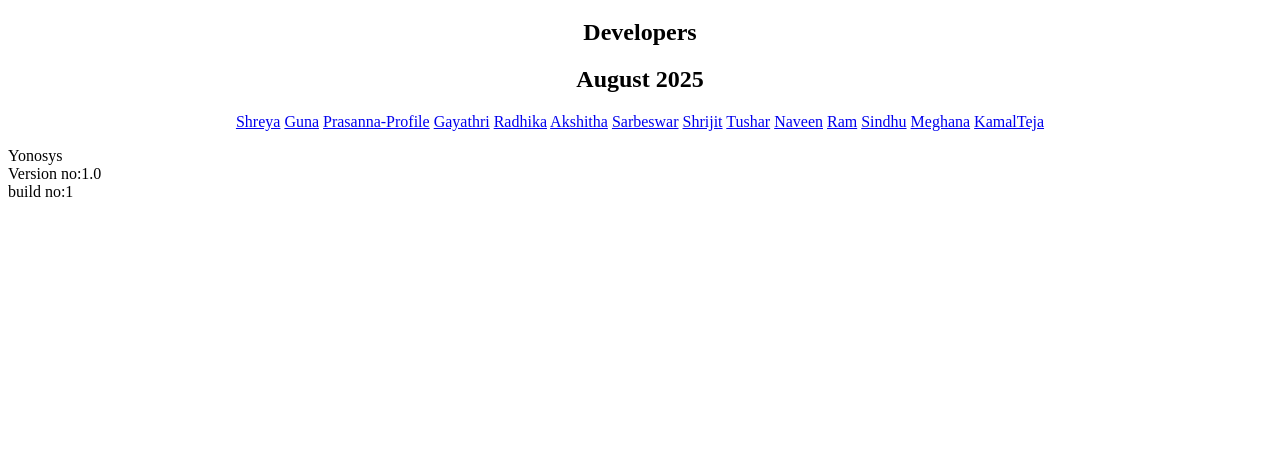
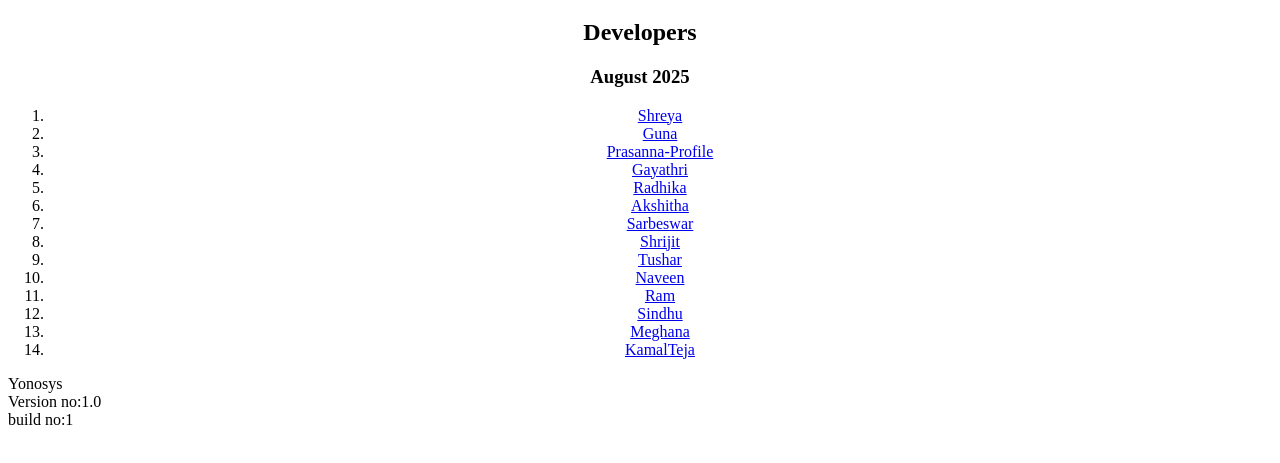
Before and after one commit to yonosyshyd-prog/yonosysemp, a plain HTML site: page index.html in a window 1280 px wide. Shown: the part 61-524 px from the top of the page. Drawn offline with Linux system fonts and the light colour scheme.

Commit message:
sortUpdate index.html
sort

```diff
--- a/index.html
+++ b/index.html
@@ -7,24 +7,24 @@
 <center>
 <h1>Yonosys </h1>
 <h2> Developers </h2>
-  <h2> August 2025</h2>
-
-  <a href="shreya-portfolio.html">Shreya</a>
-<a href="guna/portfolio.html">Guna</a>
-  <a href="https://prasanna-kethireddy.github.io/PrasannaKethireddy-Profile/">Prasanna-Profile</a>
-  <a href="Gayathri/index.html">Gayathri</a>
-  <a href="Radhika%20Profile/index.html">Radhika</a>
-  <a href="https://peetlaakshitharao.github.io/portfolio/">Akshitha</a>
-  <a href="SarbeswarFolder/MyProfile.html">Sarbeswar</a>
-  <a href="shrijit-profile/website.html">Shrijit</a>
-  <a href="Tushar-profile/index.html">Tushar</a>
-   <a href="Naveen-profile/resume.html">Naveen</a>
-  <a href="RAM-PORTFOLIO/portfolio.html">Ram</a>
-  <a href="sindhu_portfolio/main.html">Sindhu</a>
-  <a href="https://kmeghana46.github.io/meghana-profile/">Meghana</a>
-<a href="Kamal%20portfolio/index.html">KamalTeja</a><br>
+  <h3> August 2025</h3>
+<ol>
+<li> <a href="shreya-portfolio.html">Shreya</a></li>
+<li> <a href="guna/portfolio.html">Guna</a></li>
+<li>   <a href="https://prasanna-kethireddy.github.io/PrasannaKethireddy-Profile/">Prasanna-Profile</a></li>
+ <li>  <a href="Gayathri/index.html">Gayathri</a> </li>
+<li>   <a href="Radhika%20Profile/index.html">Radhika</a> </li>
+<li>   <a href="https://peetlaakshitharao.github.io/portfolio/">Akshitha</a></li>
+ <li>  <a href="SarbeswarFolder/MyProfile.html">Sarbeswar</a></li>
+  <li> <a href="shrijit-profile/website.html">Shrijit</a></li>
+ <li>  <a href="Tushar-profile/index.html">Tushar</a></li>
+  <li>  <a href="Naveen-profile/resume.html">Naveen</a></li>
+<li>   <a href="RAM-PORTFOLIO/portfolio.html">Ram</a></li>
+<li>   <a href="sindhu_portfolio/main.html">Sindhu</a></li>
+<li>   <a href="https://kmeghana46.github.io/meghana-profile/">Meghana</a></li>
+<li> <a href="Kamal%20portfolio/index.html">KamalTeja</a><br></li>
   </center>
-
+</ol>
 <p></p>  Yonosys <br>
   Version no:1.0<br>
   build no:1<br>
```
